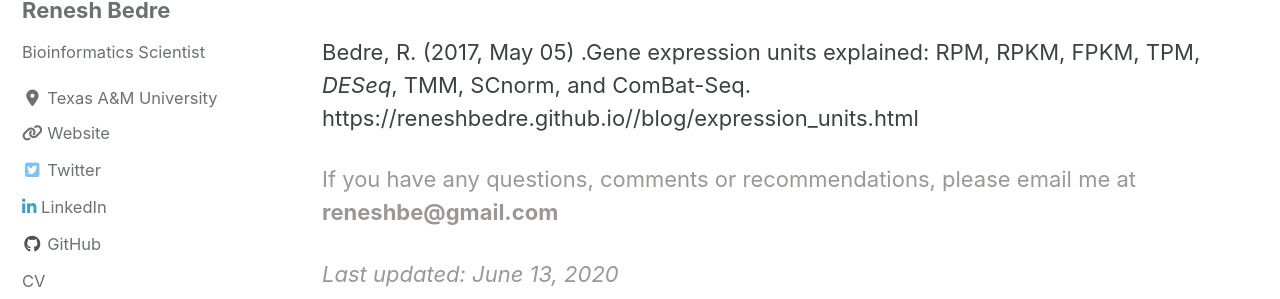
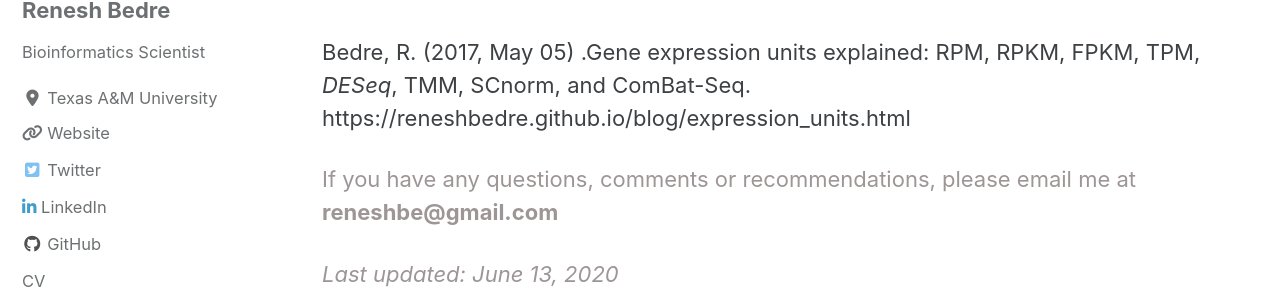
Before and after one commit to reneshbedre/reneshbedre.github.io, a Jekyll site: the page built from _posts/2017-10-05-expression_units.md, in a window 1280 px wide and 900 px high, scrolled down 6250 px. Shown: the part 188-487 px from the top of the window. Built offline with Jekyll 4.4.1, drawn with Linux system fonts in a browser that asks for light colours; cached includes are drawn as plain includes; nearby versions of some CDN libraries; formulas are drawn with MathJax 3; a style sheet for code colours, icons or effects is not loaded.

```diff
--- a/_posts/2017-10-05-expression_units.md
+++ b/_posts/2017-10-05-expression_units.md
@@ -174,11 +174,6 @@ Notes:
   expected distribution without batch effects in the data
 - <a href="https://github.com/zhangyuqing/ComBat-seq" target="_blank">ComBat-Seq</a> is available in R
 
-<!--
-**<span style="color:#060606">Relationship between RPKM and TPM,</span>**
-
- <img src="https://latex.codecogs.com/gif.latex?\bg_green&space;RPKM&space;=&space;TPM&space;\times&space;\frac{10^3&space;\times&space;total&space;\&space;number&space;\&space;of&space;\&space;transcripts&space;\&space;sampled}{read&space;\&space;length&space;\times&space;total&space;\&space;number&space;\&space;of&space;\&space;mapped&space;\&space;reads}" />
--->
 
 **<span style="color:#060606">References</span>**
 
@@ -194,7 +189,7 @@ Notes:
 **<span style="color:#33a8ff">How to cite?</span>**
 
 Bedre, R.  (2017, May 05) .Gene expression units explained: RPM, RPKM, FPKM, TPM, <i>DESeq</i>, TMM, SCnorm, and ComBat-Seq.
-https://reneshbedre.github.io//blog/expression_units.html
+https://reneshbedre.github.io/blog/expression_units.html
 
 
 <span style="color:#9e9696">If you have any questions, comments or recommendations, please email me at
```
